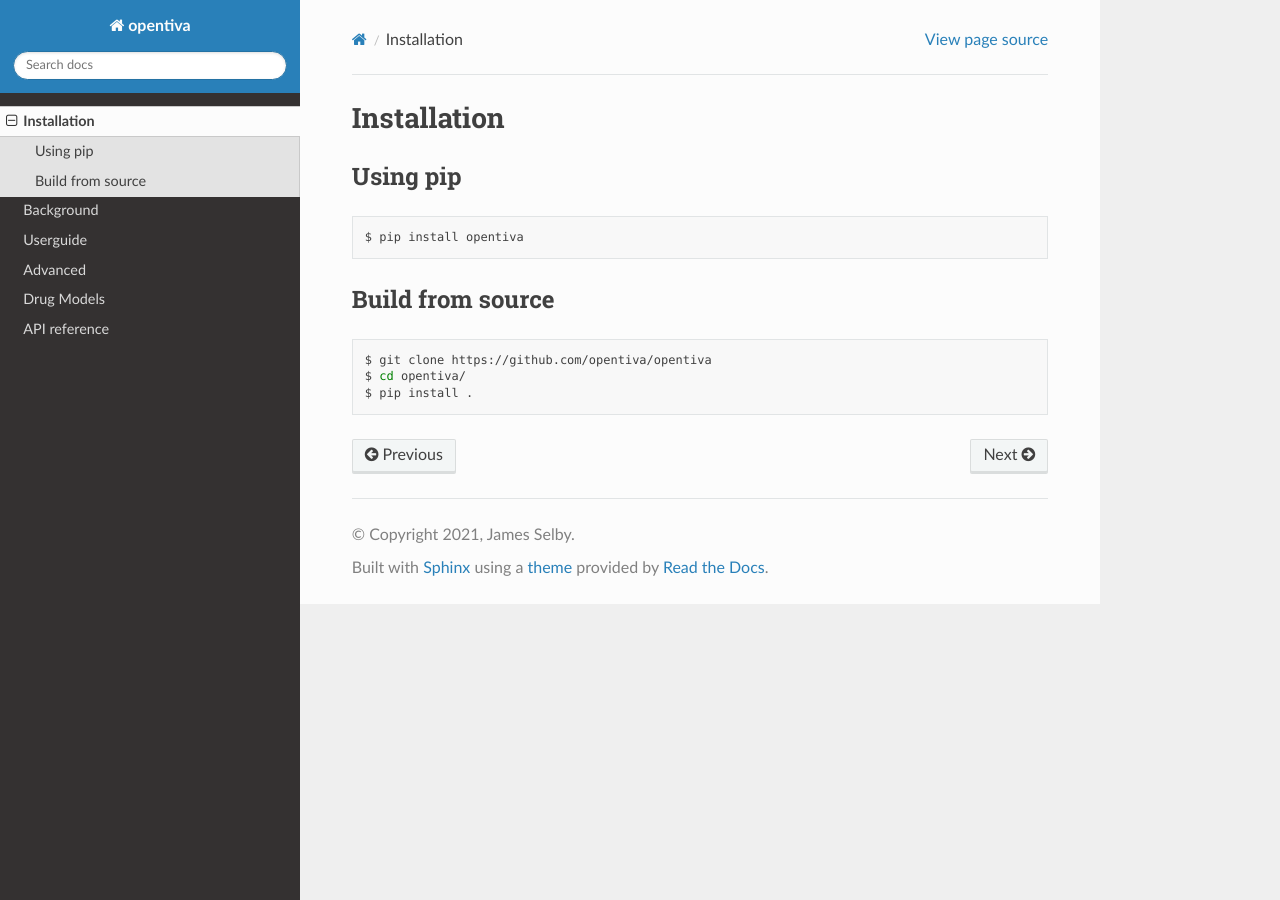
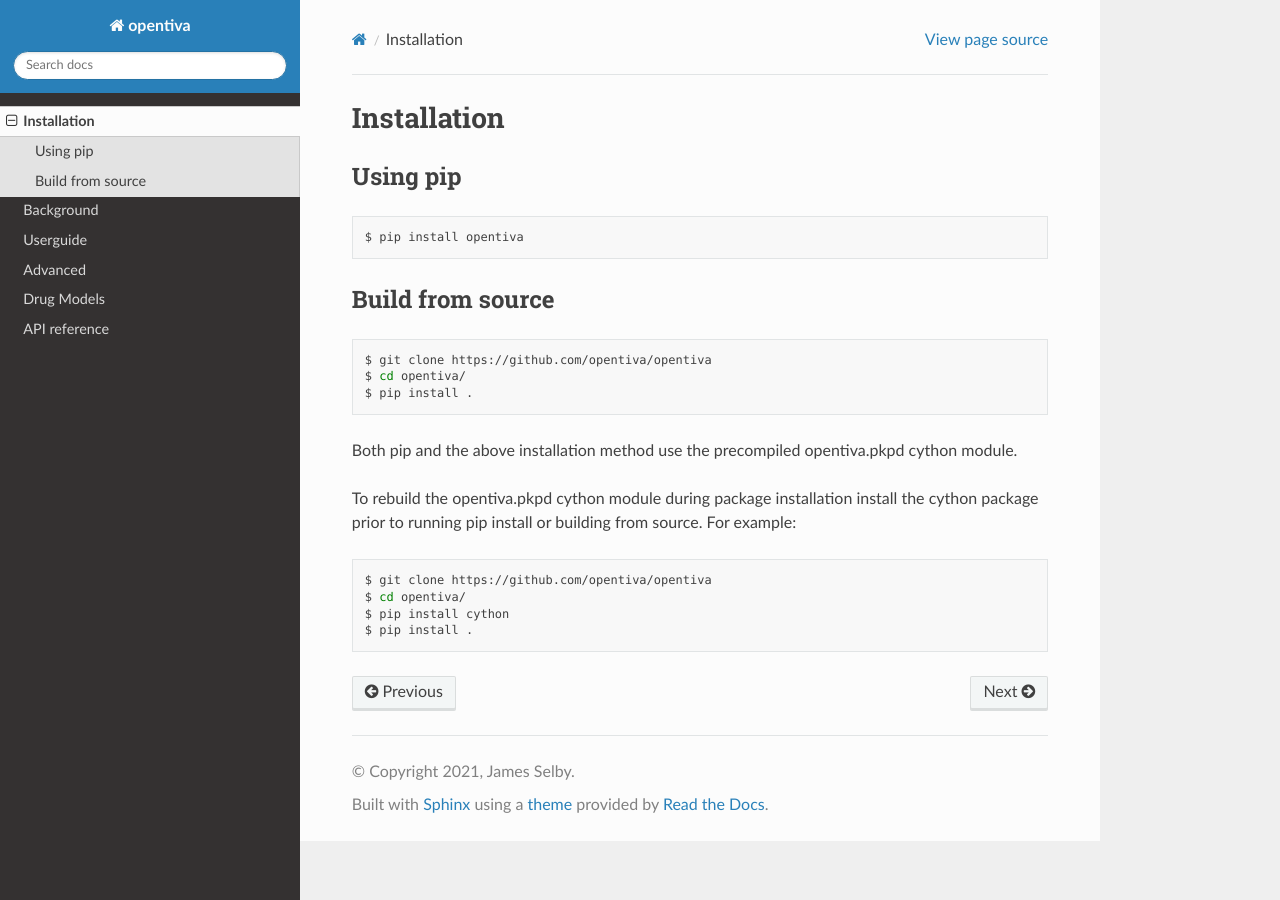
Before and after one commit to opentiva/opentiva, a Sphinx documentation site: the page built from docs/source/install.rst, in a window 1280 px wide. Built offline with Sphinx 7.4.7 and the Read the Docs theme 2.0.0, drawn with Linux system fonts in a browser that asks for light colours.

Commit message:
make cython package optional during install

```diff
--- a/docs/source/install.rst
+++ b/docs/source/install.rst
@@ -17,3 +17,17 @@ Build from source
     $ git clone https://github.com/opentiva/opentiva
     $ cd opentiva/
     $ pip install .
+
+Both pip and the above installation method use the precompiled opentiva.pkpd
+cython module.
+
+To rebuild the opentiva.pkpd cython module during package installation install
+the cython package prior to running pip install or building from source. For
+example:
+
+.. code:: bash
+
+    $ git clone https://github.com/opentiva/opentiva
+    $ cd opentiva/
+    $ pip install cython
+    $ pip install .
--- a/pyproject.toml
+++ /dev/null
@@ -1,2 +0,0 @@
-[build-system]
-requires = ["setuptools", "wheel", "Cython"]
--- a/setup.py
+++ b/setup.py
@@ -4,7 +4,7 @@
 from setuptools import Extension, setup
 
 try:
-    from Cython.Distutils import build_ext
+    from Cython.Build import cythonize
 except ImportError:
     use_cython = False
 else:
@@ -39,7 +39,6 @@ setup(
    ext_modules=extensions,
    zip_safe=False,
    include_package_data=True,
-   setup_requires=['cython'],
    install_requires=['numpy', 'scipy'],
    classifiers=[
        "Development Status :: 5 - Production/Stable",
```
